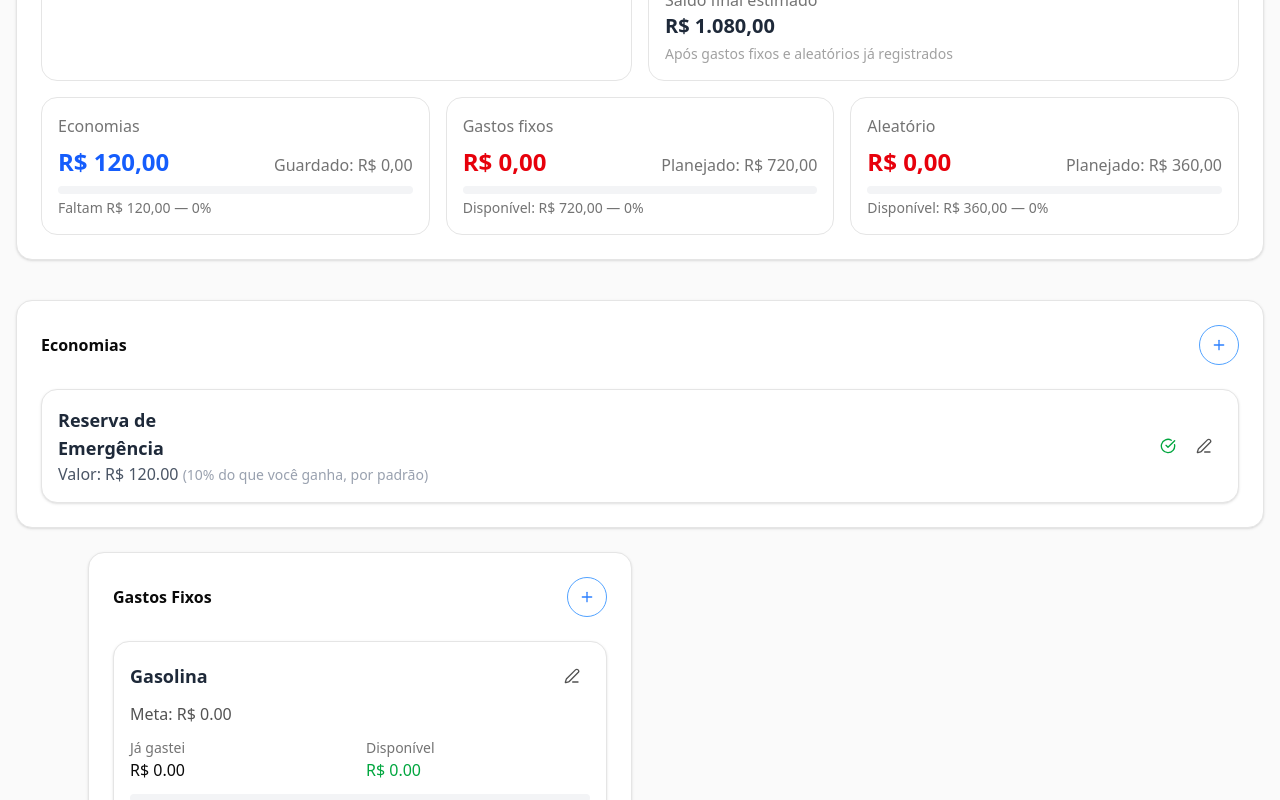
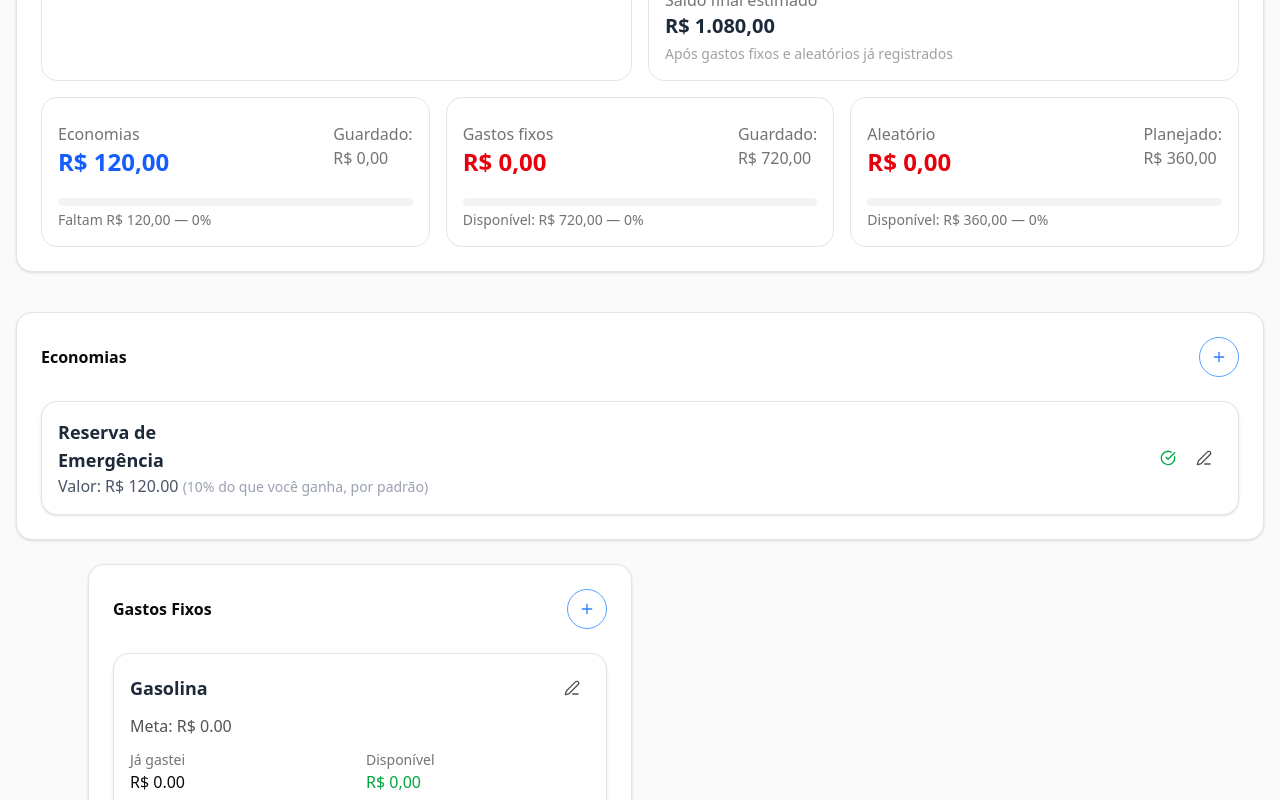
Before and after one commit to henriquemilitao/custos-militao, a Next.js app: page / in a window 1280 px wide. Shown: the part 220-1020 px from the top of the page. Built offline with nearby package versions, Linux system fonts and the light colour scheme.

Commit message:
style: identação e alinhamento resumo

```diff
--- a/src/components/Aleatorio.tsx
+++ b/src/components/Aleatorio.tsx
@@ -266,7 +266,7 @@ export default function Aleatorio({
                   Total gasto: <b className="text-base font-medium text-gray-800">{moeda(totalSemana)}</b>
                 </span>
 
-                {i < currentIdx ? (
+                { i < currentIdx ? (
                   delta >= 0 ? (
                     <span className="text-green-600 text-sm">
                       Sobrou: <span className="text-base font-medium">{moeda(delta)}</span> (repassado às próximas)
@@ -277,9 +277,17 @@ export default function Aleatorio({
                     </span>
                   )
                 ) : i === currentIdx ? (
-                  <span className={delta < 0 ? "text-red-600" : "text-green-600"}>
-                    Posso gastar ainda: <span className="text-base font-medium">{moeda(delta)}</span>
-                  </span>
+                  delta < 0 ? (
+                    <span className="text-red-600">
+                      Ultrapassou:{" "}
+                      <span className="text-base font-medium">{moeda(-delta)}</span>
+                    </span>
+                  ) : (
+                    <span className="text-green-600">
+                      Posso gastar ainda:{" "}
+                      <span className="text-base font-medium">{moeda(delta)}</span>
+                    </span>
+                  )
                 ) : (
                   <span className="text-neutral-600">
                     Posso gastar ainda: {moeda(metaSemana - totalSemana)}
--- a/src/components/CategoriaFixa.tsx
+++ b/src/components/CategoriaFixa.tsx
@@ -102,16 +102,30 @@ export default function CategoriaFixa({ categoria, estado, atualizarEstado }: Pr
             <div className="font-medium text-base">R$ {totalGasto.toFixed(2)}</div>
           </div>
           <div>
-            <div className="text-neutral-500">Disponível</div>
-            <div
-              className={`font-medium text-base ${
-                restante >= 0 ? "text-green-600" : "text-red-600"
-              }`}
-            >
-              R$ {restante.toFixed(2)}
-            </div>
+            {restante < 0 ? (
+              <div className="text-neutral-500">
+                <div>Ultrapassou</div>
+                <div className="text-red-600 font-medium text-base">
+                  {Math.abs(restante).toLocaleString("pt-BR", {
+                    style: "currency",
+                    currency: "BRL",
+                  })}
+                </div>
+              </div>
+            ) : (
+              <div className="text-neutral-500">
+                <div>Disponível</div>
+                <div className="text-green-600 font-medium text-base">
+                  {restante.toLocaleString("pt-BR", {
+                    style: "currency",
+                    currency: "BRL",
+                  })}
+                </div>
+              </div>
+            )}
           </div>
         </div>
+
 
         {/* Barrinha de progresso */}
         <div className="mt-3">
--- a/src/components/ResumoMes.tsx
+++ b/src/components/ResumoMes.tsx
@@ -141,11 +141,14 @@ export default function ResumoMes({
         <div className="grid grid-cols-1 md:grid-cols-3 gap-4">
           {/* Economias */}
           <div className="p-4 bg-white rounded-2xl border">
-            <div className="text-base text-neutral-500">Economias</div>
-            <div className="mt-2 flex items-baseline justify-between">
-              <div className="text-2xl font-semibold text-blue-600">{moeda(totalEconomias)}</div>
-              <div className="text-base text-neutral-500">Guardado: {moeda(totalEconomizado)}</div>
+            <div className="flex items-baseline justify-between mb-5">
+              <div className="mt-2 flex items-baseline flex-col">
+                <p className="text-base text-neutral-500">Economias</p>
+                <p className="text-2xl font-semibold text-blue-600">{moeda(totalEconomias)}</p>
+              </div>
+              <p className="text-base text-neutral-500">Guardado: <br />{moeda(totalEconomizado)}</p>
             </div>
+
 
             <ProgressBar
               percent={pctEconomias}
@@ -156,25 +159,29 @@ export default function ResumoMes({
 
           {/* Gastos Fixos */}
           <div className="p-4 bg-white rounded-2xl border">
-            <div className="text-base text-neutral-500">Gastos fixos</div>
-            <div className="mt-2 flex items-baseline justify-between">
-              <div className="text-2xl font-semibold text-red-600">{moeda(gastoFixas)}</div>
-              <div className="text-base text-neutral-500">Planejado: {moeda(totalPlanejadoFixas)}</div>
+            <div className="flex items-baseline justify-between mb-5">
+              <div className="mt-2 flex items-baseline flex-col">
+                <p className="text-base text-neutral-500">Gastos fixos</p>
+                <p className="text-2xl font-semibold text-red-600">{moeda(gastoFixas)}</p>
+              </div>
+              <p className="text-base text-neutral-500">Guardado: <br />{moeda(totalPlanejadoFixas)}</p>
             </div>
 
-            <ProgressBar
-              percent={pctFixas}
-              // warn={pctFixas > 65 && pctFixas <= 100}
-              label={restanteFixas < 0 ? `Ultrapassou ${moeda(Math.abs(restanteFixas))}` : `Disponível: ${moeda(restanteFixas)}`}
-            />
+              <ProgressBar
+                percent={pctFixas}
+                // warn={pctFixas > 65 && pctFixas <= 100}
+                label={restanteFixas < 0 ? `Ultrapassou ${moeda(Math.abs(restanteFixas))}` : `Disponível: ${moeda(restanteFixas)}`}
+              />
           </div>
 
           {/* Aleatório */}
           <div className="p-4 bg-white rounded-2xl border">
-            <div className="text-base text-neutral-500">Aleatório</div>
-            <div className="mt-2 flex items-baseline justify-between">
-              <div className="text-2xl font-semibold text-red-600">{moeda(gastoAleatorio)}</div>
-              <div className="text-base text-neutral-500">Planejado: {moeda(aleatorioMeta)}</div>
+            <div className="flex items-baseline justify-between mb-5">
+              <div className="mt-2 flex items-baseline flex-col">
+                <p className="text-base text-neutral-500">Aleatório</p>
+                <p className="text-2xl font-semibold text-red-600">{moeda(gastoAleatorio)}</p>
+              </div>
+              <p className="text-base text-neutral-500">Planejado: <br />{moeda(aleatorioMeta)}</p>
             </div>
 
             <ProgressBar
```
